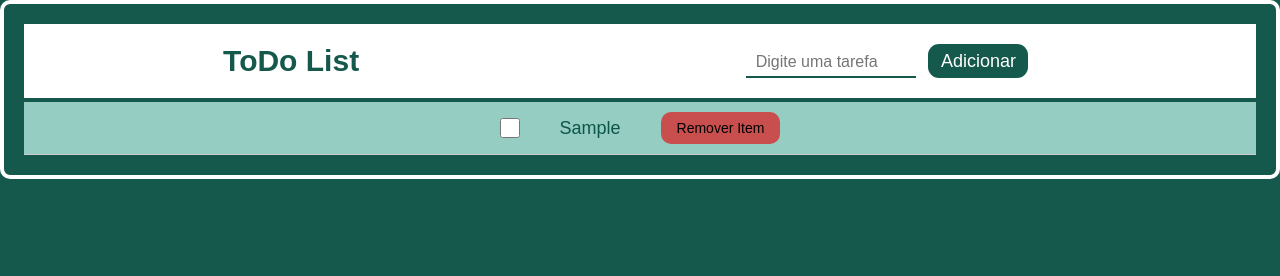
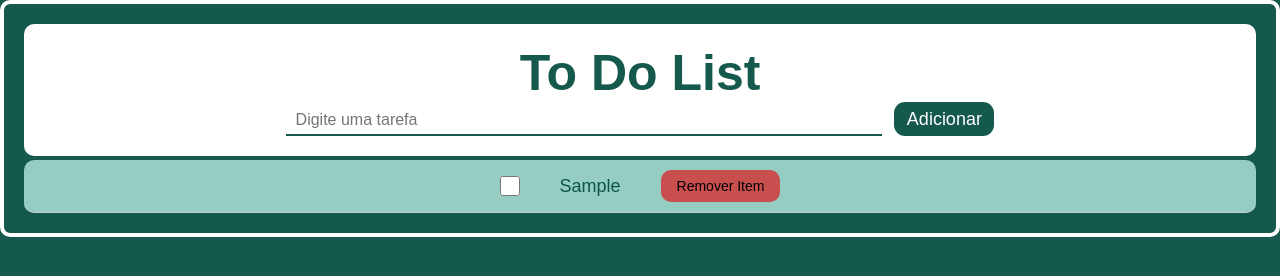
Before and after one commit to AllanKeltonDev/lista-exercicios-hashtag, a website: page dom_formularios_localStorage/to-do-list/index.html in a window 1280 px wide. Both pictures are taken after typing "Sample" into the empty fields and a click on the button "Adicionar". Drawn offline with Linux system fonts and the light colour scheme.

Commit message:
Correções e atualizaç

```diff
--- a/dom_formularios_localStorage/to-do-list/index.html
+++ b/dom_formularios_localStorage/to-do-list/index.html
@@ -9,7 +9,7 @@
   <body>
     <header class="header">
       <div class="title">
-        <h1>ToDo List</h1>
+        <h1>To Do List</h1>
       </div>
 
       <div>
--- a/dom_formularios_localStorage/to-do-list/script.js
+++ b/dom_formularios_localStorage/to-do-list/script.js
@@ -1,32 +1,42 @@
 function addTask() {
-  const ul = document.getElementById("taskList");
-  const li = document.createElement("li");
-  li.className = "taskText";
-  const input = document.getElementById("taskInput");
-  const paragraph = document.createElement("p");
-  paragraph.className = "taskText";
+  // Função para adicionar tarefa
+  const ul = document.getElementById('taskList'); // Seleciona a lista não ordenada
+  const li = document.createElement('li'); // Cria um item de lista
+  li.className = 'taskText'; // Adiciona uma classe ao item da lista
+  const input = document.getElementById('taskInput'); // Seleciona o input
+  const paragraph = document.createElement('p'); // Cria um parágrafo
+  paragraph.className = 'taskText'; // Adiciona uma classe ao parágrafo
 
-  const removeButton = document.createElement("button");
-  removeButton.textContent = "Remover Item";
-  removeButton.className = "removeButton";
+  const removeButton = document.createElement('button'); // Cria um botão
+  removeButton.textContent = 'Remover Item'; // Adiciona texto ao botão
+  removeButton.className = 'removeButton'; // Adiciona uma classe ao botão
   removeButton.onclick = function () {
-    removeTask(this);
+    // Adiciona um evento de clique ao botão
+    removeTask(this); // Chama a função removeTask e passa o botão como parâmetro
   };
 
-  const checkbox = document.createElement("input");
-  checkbox.type = "checkbox";
-  checkbox.className = "checkboxTask";
+  const checkbox = document.createElement('input'); // Cria um checkbox
+  checkbox.type = 'checkbox'; // Define o tipo do input como checkbox
+  checkbox.className = 'checkboxTask'; // Adiciona uma classe ao checkbox
 
-  ul.appendChild(li);
-  li.appendChild(paragraph);
-  li.appendChild(removeButton);
-  paragraph.textContent = input.value;
-  li.prepend(checkbox);
-  input.value = "";
+  if (input.value === '') {
+    // Verifica se o input está vazio
+    alert('Por favor, insira uma tarefa!'); // Exibe um alerta
+    return; // Sai da função
+  } else {
+    // Se o input não estiver vazio
+    ul.appendChild(li); // Adiciona o item da lista à lista não ordenada
+    li.appendChild(paragraph); // Adiciona o parágrafo ao item da lista
+    li.appendChild(removeButton); // Adiciona o botão ao item da lista
+    paragraph.textContent = input.value; // Define o texto do parágrafo como o valor do input
+    li.prepend(checkbox); // Adiciona o checkbox no início do item da lista
+    input.value = ''; // Limpa o valor do input
+  }
 }
 
 function removeTask(button) {
-  const li = button.parentNode;
-  const ul = li.parentNode;
-  ul.removeChild(li);
+  // Função para remover tarefa
+  const li = button.parentNode; // Seleciona o item da lista pai do botão
+  const ul = li.parentNode; // Seleciona a lista não ordenada pai do item da lista
+  ul.removeChild(li); // Remove o item da lista da lista não ordenada
 }
--- a/dom_formularios_localStorage/to-do-list/style.css
+++ b/dom_formularios_localStorage/to-do-list/style.css
@@ -13,18 +13,26 @@ body {
 }
 
 .header {
+  display: inline-block;
+  width: 100%;
+  text-align: center;
+  background: #fff;
+  color: #15584c;
+  border-radius: 1rem;
+  padding: 2rem;
+}
+.taskBar {
   display: flex;
   align-items: center;
-  justify-content: space-around;
-  background: #fff;
-  padding: 2rem;
-  text-align: center;
-  color: #15584c;
+  justify-content: center;
+  margin-top: 2rem;
+  width: 100%;
 }
-
 h1 {
-  font-size: 3rem;
+  font-size: 5rem;
   font-weight: bold;
+  width: 100%;
+  display: inline-block;
 }
 
 #taskInput {
@@ -66,6 +74,7 @@ li {
   display: flex;
   align-items: center;
   justify-content: center;
+  border-radius: 1rem;
 }
 
 .checkboxTask {
```
